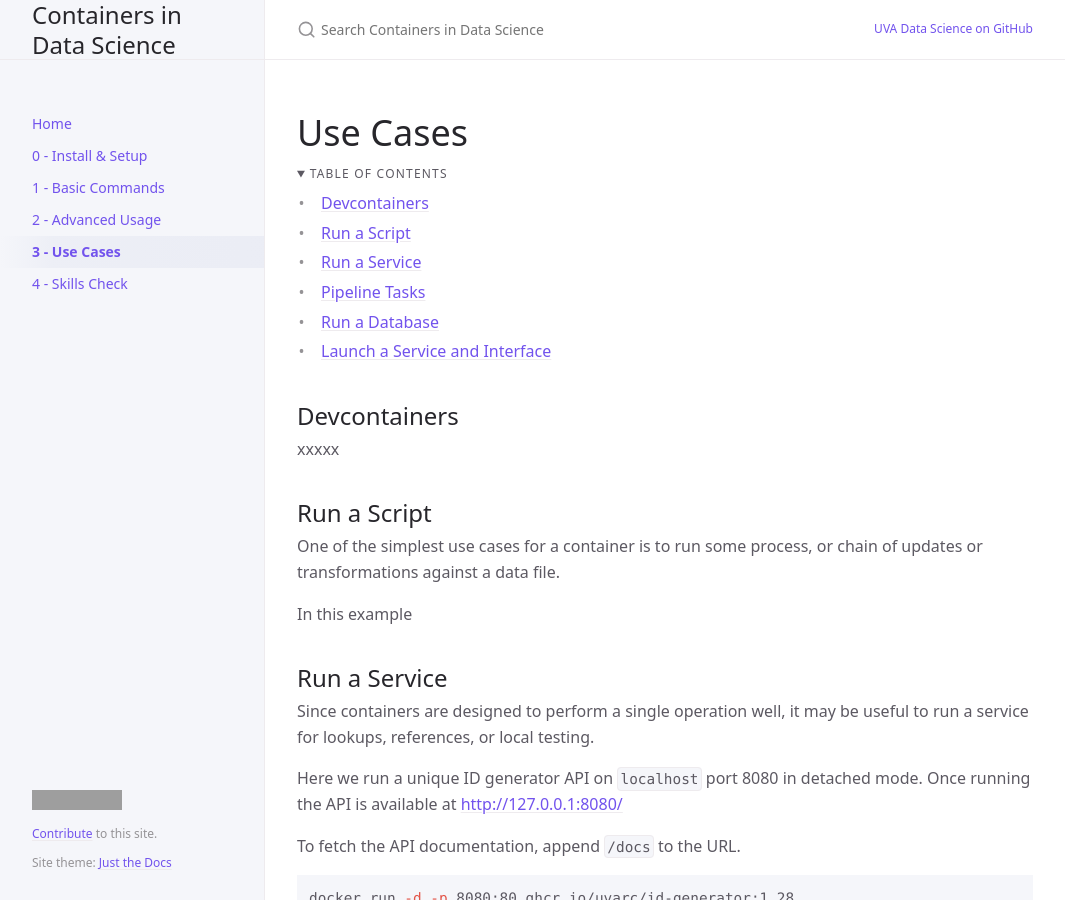
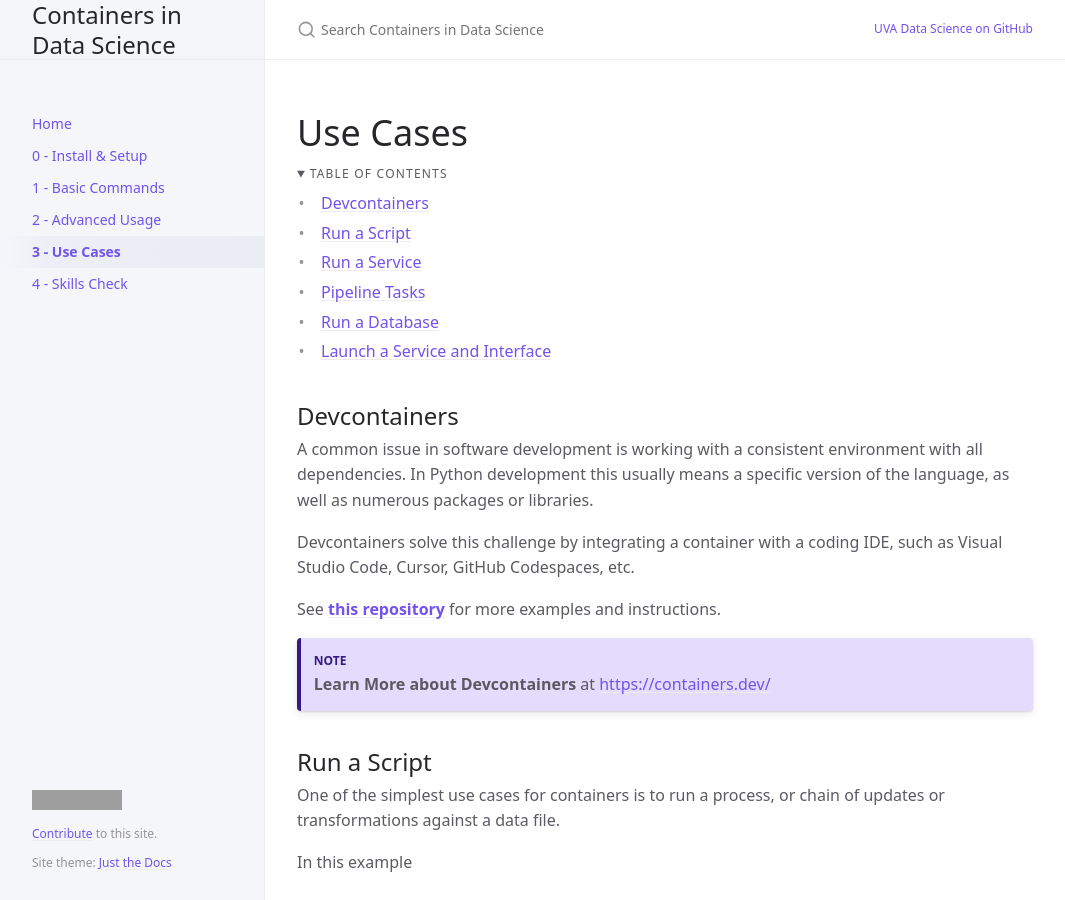
Before and after one commit to UVADS/container-basics, a Jekyll site: the page built from docs/use-cases.md, in a window 1280 px wide and 900 px high. Shown: the whole window, without its empty margins (107-1172 px from the left). Built offline with Jekyll 4.4.1, drawn with Linux system fonts in a browser that asks for light colours; cached includes are drawn as plain includes; grey boxes are pictures that could not be loaded.

Commit message:
use cases

```diff
--- a/docs/use-cases.md
+++ b/docs/use-cases.md
@@ -20,11 +20,18 @@ last_modified_date: "2025-06-10 02:13AM"
 
 ## Devcontainers
 
-xxxxx
+A common issue in software development is working with a consistent environment with all dependencies. In Python development this usually means a specific version of the language, as well as numerous packages or libraries.
+
+Devcontainers solve this challenge by integrating a container with a coding IDE, such as Visual Studio Code, Cursor, GitHub Codespaces, etc.
+
+See [**this repository**](https://github.com/UVADS/learning-environments?tab=readme-ov-file#1-vscode-devcontainers) for more examples and instructions.
+
+{: .note }
+**Learn More about Devcontainers** at [https://containers.dev/](https://containers.dev/s)
 
 ## Run a Script
 
-One of the simplest use cases for a container is to run some process, or chain of updates or transformations against a data file.
+One of the simplest use cases for containers is to run a process, or chain of updates or transformations against a data file.
 
 In this example
 
```
